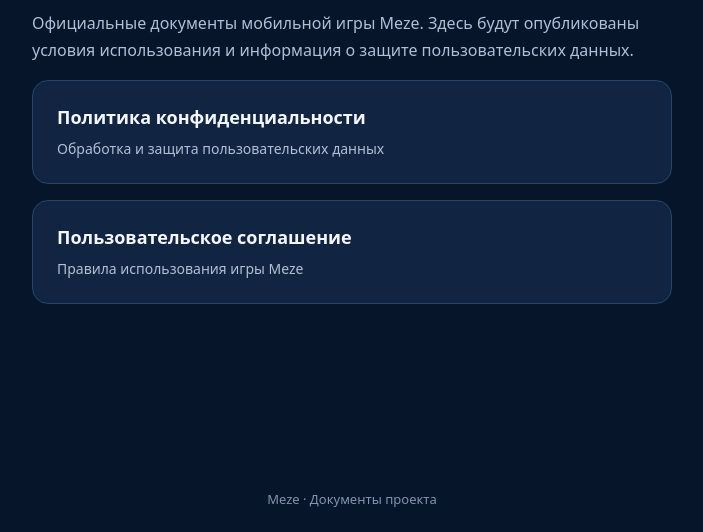
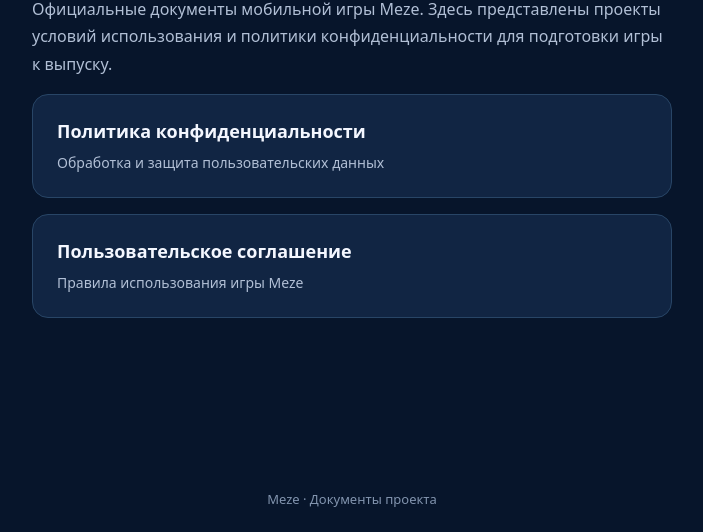
Before and after one commit to Uskovdn/meze-legal, a plain HTML site: page index.html in a window 1280 px wide. Shown: the part 268-800 px from the top of the page, without its empty margins (288-991 px from the left). Drawn offline with Linux system fonts and the light colour scheme.

Commit message:
Update Meze 0+ legal draft

```diff
--- a/index.html
+++ b/index.html
@@ -84,8 +84,8 @@
     <h1>Meze: Лабиринты</h1>
     <p>
       Официальные документы мобильной игры Meze.
-      Здесь будут опубликованы условия использования
-      и информация о защите пользовательских данных.
+      Здесь представлены проекты условий использования
+      и политики конфиденциальности для подготовки игры к выпуску.
     </p>
 
     <a class="card" href="./privacy/">
```
